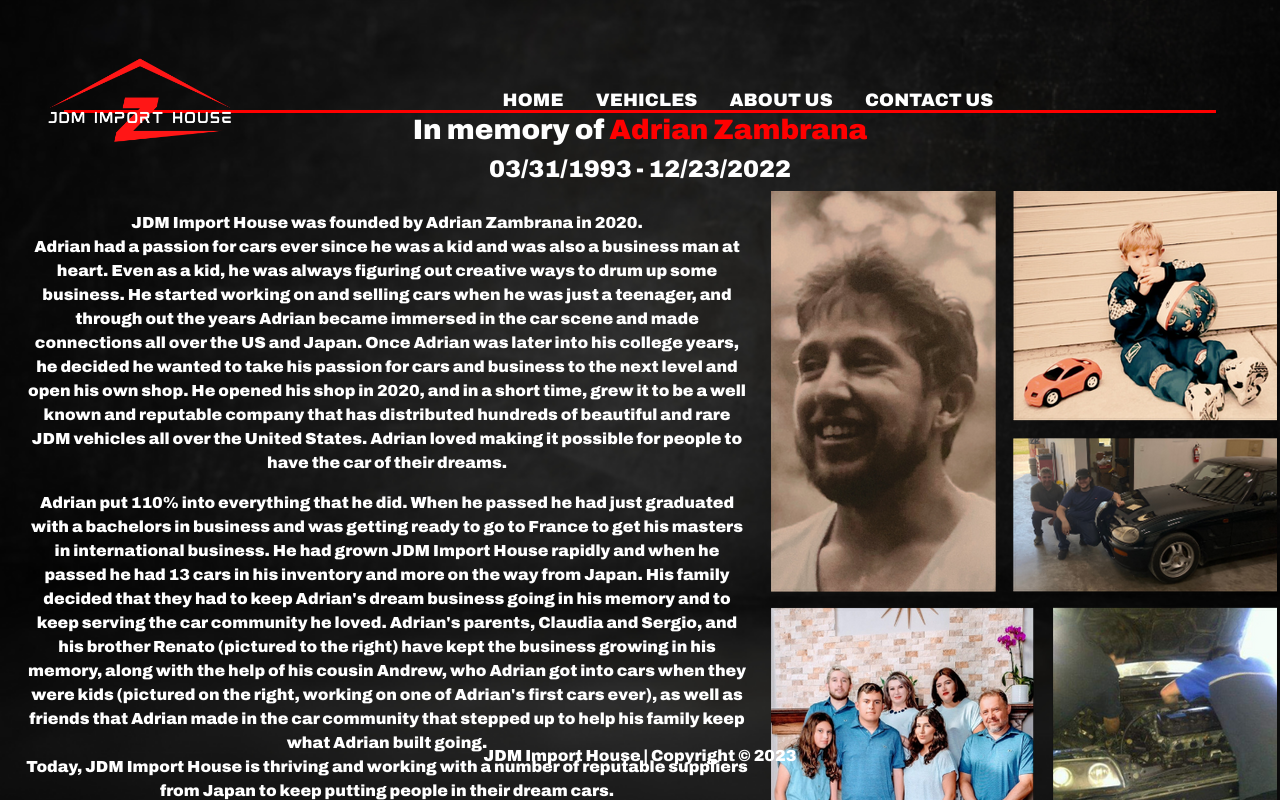
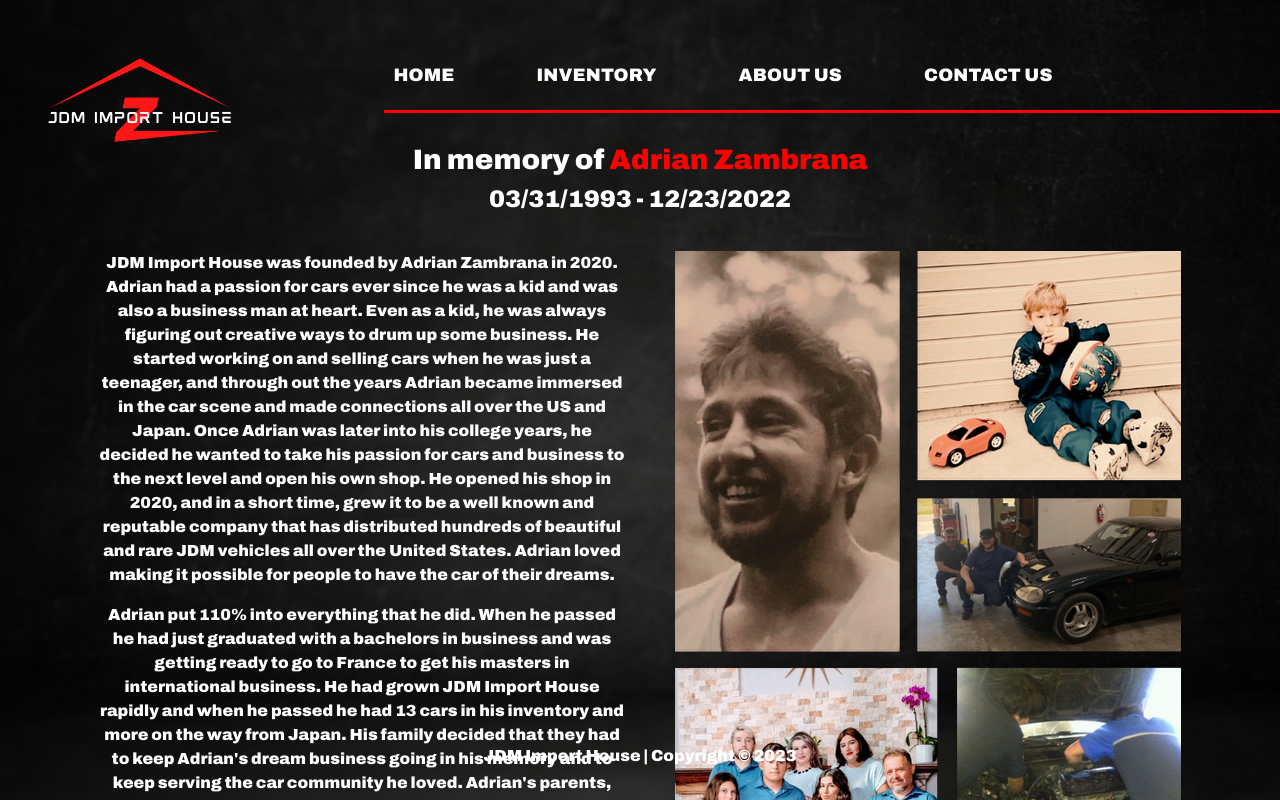
Before and after one commit to samkcrespo/auto-sales-site, a React (Create React App) app in the folder client/: page /about in a window 1280 px wide. Shown: the top 800 px of the page. Built offline with nearby package versions, Linux system fonts and the light colour scheme.

Commit message:
styling changes

```diff
--- a/client/src/App.css
+++ b/client/src/App.css
@@ -54,7 +54,13 @@
 .red-line {
   border-bottom: 1px solid red;
   border-width: 3px;
+
 }
+.navbar-line-container{
+  display: flex;
+  justify-content: flex-end;
+}
+
 /* HOME PAGE */
 
 .home-header {
@@ -69,6 +75,9 @@
 /*
 ABOUT US PAGE */
 
+.about-header {
+  padding-top: 30px;
+}
 .about-container {
   display: flex;
   /* align-items: center; */
@@ -77,12 +86,14 @@
 
 .about-paragraph {
   text-align: center;
-  width: 60%;
-  padding: 20px;
+  width: 45%;
+  padding-right: 50px;
+  padding-top: 30px;
 }
 
 .about-images {
   text-align: center;
+  padding-top: 30px;
 }
 /* FOOTER */
 
--- a/client/src/components/About.js
+++ b/client/src/components/About.js
@@ -4,7 +4,7 @@
 function About() {
   return (
     <div>
-      <div><h3>In memory of <strong className="red-font">Adrian Zambrana</strong></h3>
+      <div><h3 class="about-header">In memory of <strong className="red-font">Adrian Zambrana</strong></h3>
       <h4>03/31/1993 - 12/23/2022</h4></div>
       <div class="about-container" >
       <div class="about-paragraph">
--- a/client/src/components/Home.js
+++ b/client/src/components/Home.js
@@ -7,7 +7,7 @@
 function Home() {
   return (
     <div >
-    <div class="home-header"><h3 class="transparent-text">Your Home for Genuine Japanese Cars</h3>
+    <div class="home-header"><h2 class="transparent-text">Your Home for Genuine Japanese Cars</h2>
     <div><img src ={japaneseretailers} alt="Japanese Auto Retailers"/></div>
     <div></div>
    <img src={transparentcars} alt="JDM Import House Garage" style={{ width: '100%', height: '90%', position: 'absolute', top: 0, left: 0, zIndex: -1  }} />
--- a/client/src/components/Nav.js
+++ b/client/src/components/Nav.js
@@ -34,7 +34,9 @@
     textDecoration: "none",
     color: "white",
     fontSize: "18px",
-    fontFamily: 'archivo'
+    fontFamily: 'archivo',
+    paddingBottom: "50px",
+    paddingRight: "50px"
 
   };
 
@@ -102,7 +104,7 @@
                   <NavLink to="/products" style={{
           textDecoration: 'none'
         }}>
-                 <Typography textAlign="center">Vehicles</Typography>
+                 <Typography textAlign="center">Inventory</Typography>
                  </NavLink>
                </MenuItem>
                <MenuItem key="" onClick={handleCloseNavMenu}>
@@ -145,7 +147,7 @@
                 </MenuItem>
                  <MenuItem key="" onClick={handleCloseNavMenu}>
                   <NavLink style={linkStyles} to="/products"  >
-                 VEHICLES
+                 INVENTORY
                  </NavLink>
                </MenuItem>
                <MenuItem key="" onClick={handleCloseNavMenu}>
@@ -166,9 +168,8 @@
       </Container>
     </AppBar>
     </ThemeProvider>
-    <div class="about-container">
-    <div ></div>
-    <div class="red-line" style={{width: '90%', paddingLeft: '700px'}}></div>
+    <div class="navbar-line-container">
+    <div class="red-line" style={{width: '70%'}}></div>
     </div>
     </Box>
   );
```
